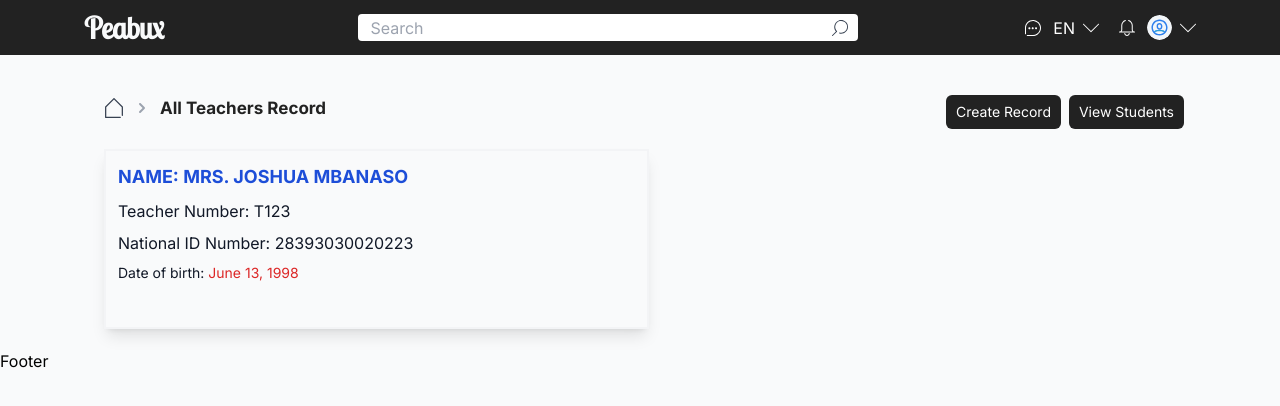
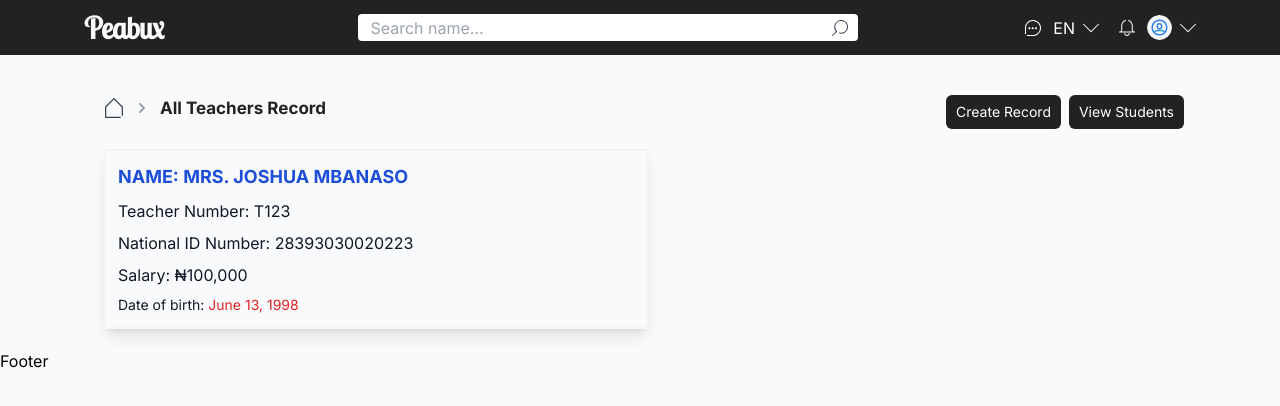
Before and after one commit to ChuksJoshuaa/teacher-student-management, a Next.js app: page / in a window 1280 px wide. Shown: the top 406 px of the page. Built offline with nearby package versions, Linux system fonts and the light colour scheme.

Commit message:
home view implemented

```diff
--- a/components/HomeView.tsx
+++ b/components/HomeView.tsx
@@ -1,5 +1,6 @@
 "use client";
 import { useAppSelector } from "@/redux/hook";
+import { formatCurrency } from "@/utils/data";
 import { HeaderProps, StudentProps, TeacherProps } from "@/utils/interface";
 import moment from "moment";
 import { useEffect, useState } from "react";
@@ -29,9 +30,11 @@ const HomeView = ({ type }: HeaderProps) => {
   }, [type, teacherData, studentData]);
 
   if (recordData.length === 0) {
-    <div className="flex justify-center items-center text-center">
-      No record found!!
-    </div>;
+    return (
+      <div className="flex justify-center items-center text-center text-md md:text-lg text-red-500">
+        No record found!!
+      </div>
+    );
   }
 
   return (
@@ -64,6 +67,12 @@ const HomeView = ({ type }: HeaderProps) => {
               National ID Number: {val?.nationalIdNumber}
             </h2>
 
+            {type === "teacher" && "title" in val ? (
+              <h2 className="text-gray-900 font-normal text-md pb-2">
+                Salary: ₦{formatCurrency(val?.salary)}
+              </h2>
+            ) : null}
+
             <h6 className="text-red-600 text-sm">
               <span className="text-gray-900">Date of birth: </span>
               {moment(val?.dob).format("LL")}
--- a/components/Navbar.tsx
+++ b/components/Navbar.tsx
@@ -6,17 +6,43 @@ import searchSvg from "@/assets/search.svg";
 import toggleSvg from "@/assets/toggle.svg";
 import Link from "next/link";
 import Image from "next/image";
+import { usePathname } from "next/navigation";
 
 import { useAppDispatch, useAppSelector } from "@/redux/hook";
-import { openSidebar } from "@/redux/features/records/recordSlice";
+import {
+  openSidebar,
+  saveStudentData,
+  saveTeacherData,
+} from "@/redux/features/records/recordSlice";
+import {
+  getStudentLocalStorage,
+  getTeacherLocalStorage,
+} from "@/utils/getLocalStorage";
+import { StudentProps, TeacherProps } from "@/utils/interface";
 
 const Navbar = () => {
   const dispatch = useAppDispatch();
   const { isSidebarOpen } = useAppSelector((state) => state.record);
   const [value, setValue] = useState("");
+  const path = usePathname();
 
   const handleChange = () => {
-    console.log(value);
+    const isTeacher = path === "/";
+    const data = isTeacher
+      ? getTeacherLocalStorage().data
+      : getStudentLocalStorage().data;
+    const newSearchData = value
+      ? data.filter(
+          (item: TeacherProps | StudentProps) =>
+            item.name.match(new RegExp(value, "gi")) ||
+            item.surname.match(new RegExp(value, "gi"))
+        )
+      : data;
+    dispatch(
+      isTeacher
+        ? saveTeacherData(newSearchData)
+        : saveStudentData(newSearchData)
+    );
   };
 
   return (
@@ -48,7 +74,7 @@ const Navbar = () => {
             <input
               onKeyUp={handleChange}
               onChange={(e) => setValue(e.target.value)}
-              placeholder="Search"
+              placeholder="Search name..."
               className="w-[250px] md:w-[500px] h-[27px] rounded-[4px] bg-white outline-none px-3"
             />
             <div className="absolute top-[50%] right-[10px] translate-y-[-50%]">
--- a/utils/data.ts
+++ b/utils/data.ts
@@ -23,6 +23,11 @@ export const titleData = [
 
 export const uniqueId = () => Math.floor(Math.random() * 1000000000);
 
+export function formatCurrency(i: string) {
+  let val = Number(i);
+  return new Intl.NumberFormat().format(val);
+}
+
 export const teacherData = [
   {
     id: 1,
```
